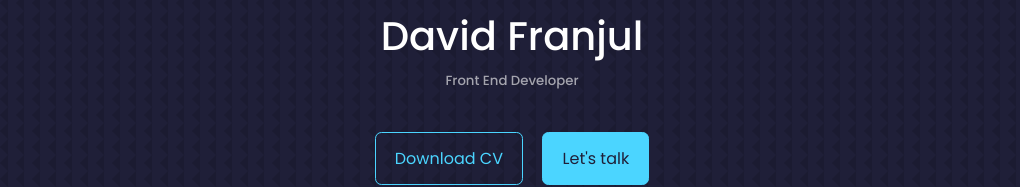
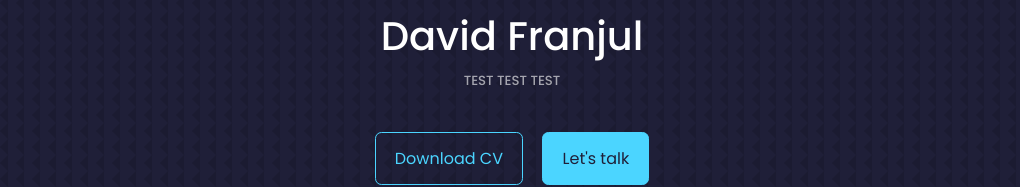
Before and after one commit to DavidFranjul/David-Franjul-PortFolio, a React (Create React App) app: page / in a window 1280 px wide. Shown: the part 133-320 px from the top of the page, without its empty margins (128-1148 px from the left). Built offline with nearby package versions, Linux system fonts and the light colour scheme.

Commit message:
Test change

```diff
--- a/src/components/Header/Header.jsx
+++ b/src/components/Header/Header.jsx
@@ -2,7 +2,7 @@ import React from "react";
 import "./header.css";
 import CTA from "./CTA";
 import ME from "../../assets/me.png";
-import meSMALL from "../../assets/me-small.png"
+import meSMALL from "../../assets/me-small.png";
 import Headersocials from "./Headersocials";
 
 const Header = () => {
@@ -12,7 +12,7 @@ const Header = () => {
         <div className="header-top">
           <h5>Hello I'm</h5>
           <h1>David Franjul</h1>
-          <h5 className="text-light">Front End Developer</h5>
+          <h5 className="text-light">TEST TEST TEST</h5>
           <CTA />
           <Headersocials />
         </div>
```
